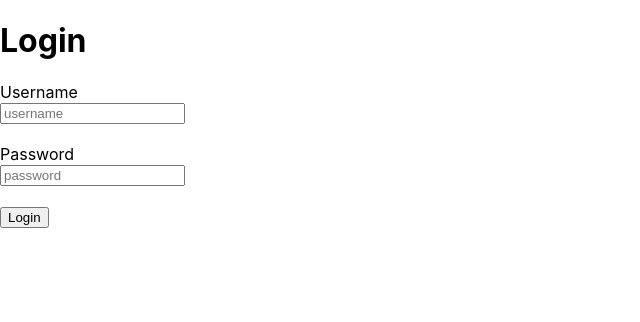
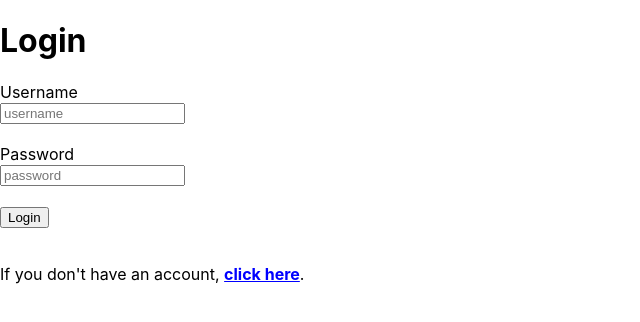
Before and after one commit to dkage/react_django_course, a React (Create React App) app in the folder movie-rater-front/: page / in a window 1280 px wide. Shown: the top 322 px of the page, without its empty margins (0-640 px from the left). Built offline with nearby package versions, Linux system fonts and the light colour scheme.

Commit message:
82. Register Users
Add registration, and uses the same view from login changing only some parts of the html and functions call, based on a page state.

```diff
--- a/movie-rater-front/src/App.js
+++ b/movie-rater-front/src/App.js
@@ -66,7 +66,6 @@ function App() {
     }, [token]);
 
 
-
     return (
         <div className="App">
 
--- a/movie-rater-front/src/auth/auth.js
+++ b/movie-rater-front/src/auth/auth.js
@@ -11,6 +11,7 @@ function Auth () {
     const [password, setPassword] = useState('');
     // const {token, setToken} = useContext(TokenContext);
     const [token, setToken] = useCookies(['auth']);
+    const [isLoginView, setIsLoginView] = useState(true);
 
     useEffect( () => {
         console.log(token);
@@ -26,13 +27,29 @@ function Auth () {
             .catch(error => console.log(error));
     };
 
+    // the login the way that is taught on the class is dumb, makes no sense to login using the same credentials passed,
+    // ignoring the return... it should only login using the response from the register request, to make sure the user
+    // was actually created... but just following along here
+    const registerClicked = () => {
+        API.registerUser({username, password})
+            .then( () => loginClicked())
+            .catch(error => console.log(error));
+    };
+
+    const link_style = {
+        color: 'blue',
+        fontWeight: 'bold',
+        textDecoration: 'underline',
+        cursor: 'pointer'
+    }
+
     return (
 
         <React.Fragment>
 
             <div>
+                {isLoginView ? <h1>Login</h1> : <h1>Register</h1>}
 
-                <h1>Login</h1>
 
                 <label htmlFor="username">Username</label><br/>
                 <input type="text" id='username' name='username' placeholder={'username'}
@@ -46,7 +63,24 @@ function Auth () {
 
                 <br/><br/>
 
-                <button type={'submit'} onClick={loginClicked}>Login</button>
+                {
+                    isLoginView ?
+                        <button type={'submit'} onClick={loginClicked}>Login</button>
+                        :
+                        <button type={'submit'} onClick={registerClicked}>Create account</button>
+                }
+
+
+                <br/><br/>
+
+                {
+                    isLoginView ?
+                        <p>If you don't have an account, <span onClick={() => setIsLoginView(false)} style={link_style}>click here</span>.</p>
+                        :
+                        <p>Already have an account, <span onClick={() => setIsLoginView(true)} style={link_style}>Login here</span>.</p>
+                }
+
+
 
             </div>
         </React.Fragment>
--- a/movie-rater-front/src/services/api-service.js
+++ b/movie-rater-front/src/services/api-service.js
@@ -48,4 +48,15 @@ export class API {
         }).then(resp => resp.json())
     }
 
+
+    static registerUser (credentials) {
+        return fetch(`http://127.0.0.1:8000/api/v1/users/`, {
+            method: 'POST',
+            headers: {
+                'Content-Type': 'application/json'
+            },
+            body: JSON.stringify(credentials),
+        }).then(resp => resp.json())
+    }
+
 }
```
